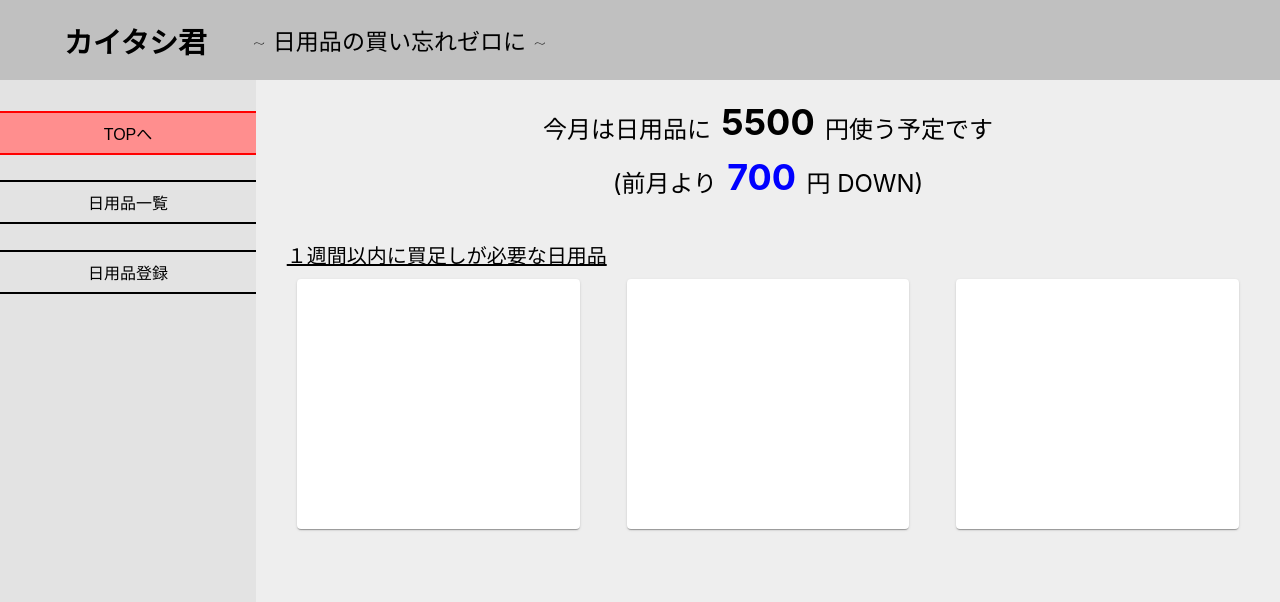
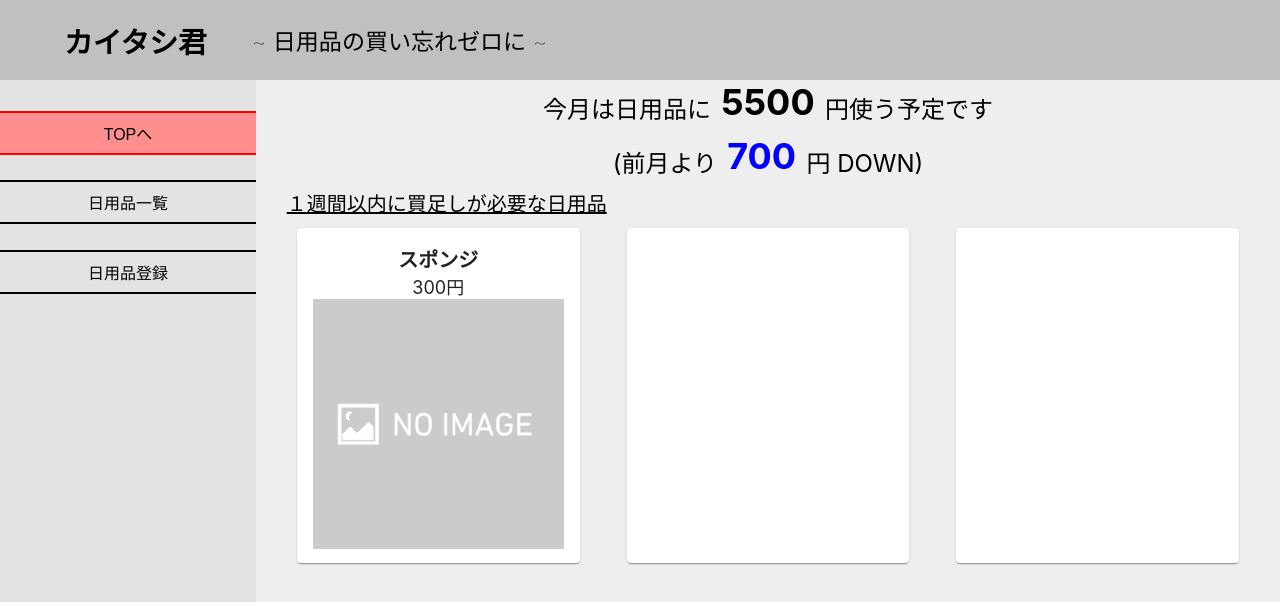
Before and after one commit to EijiToriki/DairyProductAlermApp, a React (Create React App) app in the folder 20_frontend/: page /top in a window 1280 px wide. Shown: the top 602 px of the page. Built offline with nearby package versions, Linux system fonts and the light colour scheme.

Commit message:
フロントエンド toppageのhtml, css 完成

```diff
--- a/20_frontend/src/App.css
+++ b/20_frontend/src/App.css
@@ -11,8 +11,8 @@
 }
 
 .main{
-  height: 90%;
   display: flex;
+  flex: 1;
   width: 100%;
 }
 
--- a/20_frontend/src/component/TopPage.js
+++ b/20_frontend/src/component/TopPage.js
@@ -6,10 +6,13 @@ import CardContent from '@mui/material/CardContent';
 export const TopPage = () => {
   const total_price = 5500
   const price_diff = 700
+  const product_name = "スポンジ"
+  const product_price = 300
 
   const cardStyle = {
     width: '30%', // カードの横幅
-    height: '250px', // カードの高さ
+    height: '335px', // カードの高さ
+    marginBottom: '2%'
   };
 
   return (
@@ -58,8 +61,16 @@ export const TopPage = () => {
         </div>
         <div className='cards'>
           <Card style={cardStyle}>
-            <CardContent>
-
+            <CardContent className='cardcontent'>
+              <div className='product_title'>
+                {product_name}
+              </div>
+              <div className='product_price'>
+                {product_price}円
+              </div>
+              <div className='product_img'>
+                <img src='noimage.png'  style={{ width: '100%', height: 'auto'}}/>
+              </div>
             </CardContent>
           </Card>
           <Card style={cardStyle}>
@@ -72,9 +83,8 @@ export const TopPage = () => {
               {/* カードのコンテンツ */}
             </CardContent>
           </Card>
+
         </div>
-
-
       </div>
 
 
--- a/20_frontend/src/css/TopPage.css
+++ b/20_frontend/src/css/TopPage.css
@@ -1,7 +1,6 @@
 .toppage{
   display: flex;
   flex-direction: column;
-  margin-top: 2%;
 }
 
 .statistics_this_month{
@@ -56,7 +55,6 @@
 
 
 .info_text{
-  margin-top: 3%;
   margin-left: 3%;
   font-size: 20px;
   text-decoration-line: underline;
@@ -68,4 +66,22 @@
   margin-right: 4%;
   display: flex;
   justify-content: space-between;
+  flex-wrap: wrap; /* ここで flex-wrap を wrap に設定 */
+  box-sizing: border-box; /* ボックスモデルを border-box に設定 */
 }
+
+.cardcontent{
+  display: flex;
+  flex-direction: column;
+  align-items: center;
+  justify-content: center;
+}
+
+.product_title{
+  font-size: 20px;
+  font-weight: bold;
+}
+
+.product_price{
+  font-size: 18px;
+}
```
Also changed, not shown: 20_frontend/public/noimage.png (added).
